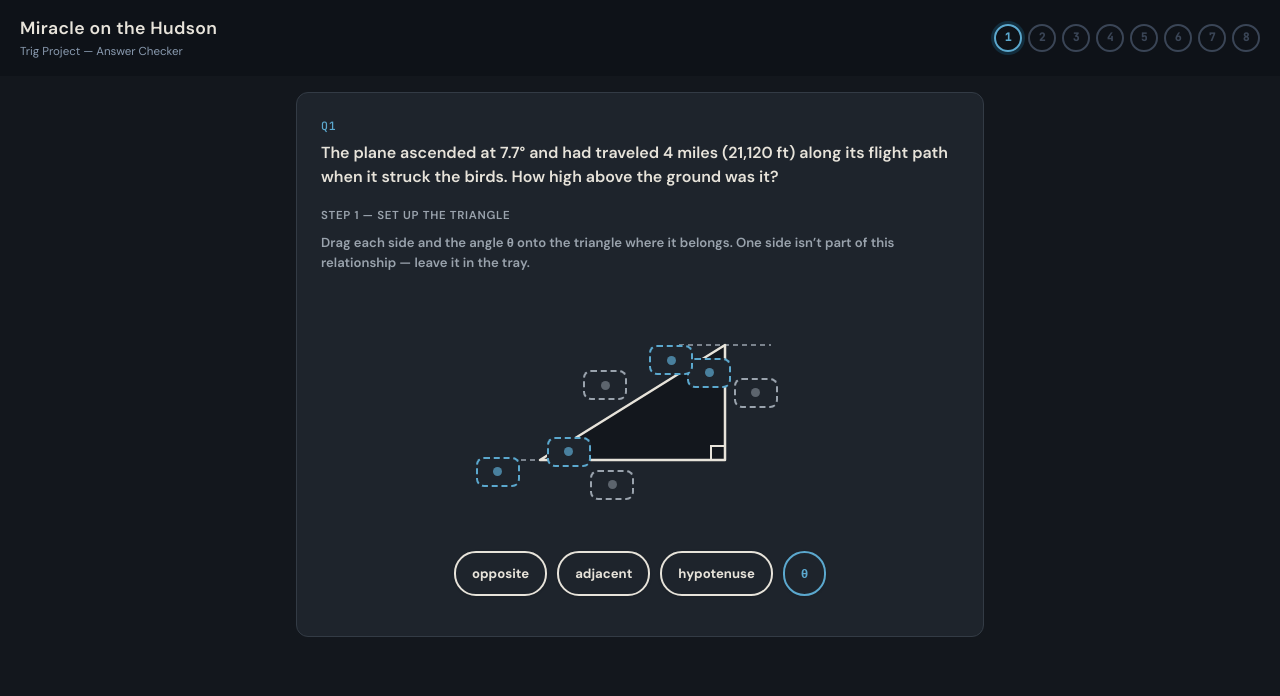
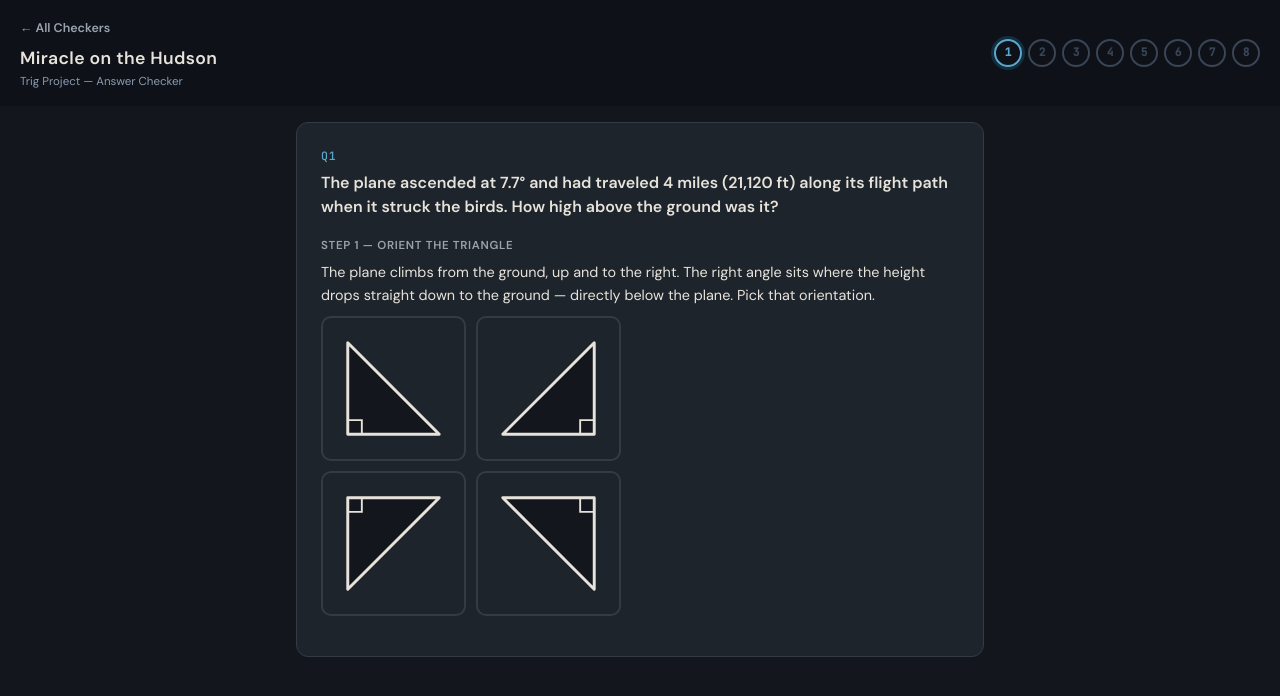
Before and after one commit to sensei-nikku/TEC-Papago-geometry-self-check, a website: page checkers/hudson-project.html in a window 1280 px wide. Drawn offline with Linux system fonts and the light colour scheme.

Commit message:
added hudson checker functionality

```diff
--- a/assets/styles.css
+++ b/assets/styles.css
@@ -210,3 +210,7 @@ select.s-err{border-color:var(--err);background:var(--err-lt)}
 .orient-card:hover{border-color:var(--accent)}
 .orient-card.sel{border-color:var(--accent);background:var(--accent-lt)}
 .orient-card svg{width:100%;display:block}
+
+/* ---- back-to-hub link in checker headers ---- */
+.hdr-back{display:inline-block;font-size:.78rem;font-weight:600;color:var(--muted);text-decoration:none;margin-bottom:5px}
+.hdr-back:hover{color:var(--accent)}
--- a/checkers/hudson-project.html
+++ b/checkers/hudson-project.html
@@ -9,7 +9,7 @@
 </head>
 <body>
 <header class="hdr">
-  <div class="hdr-left"><h1>Miracle on the Hudson</h1><div class="sub">Trig Project — Answer Checker</div></div>
+  <div class="hdr-left"><a class="hdr-back" href="../index.html">&larr; All Checkers</a><h1>Miracle on the Hudson</h1><div class="sub">Trig Project — Answer Checker</div></div>
   <div class="hdr-dots" id="hdrDots"></div>
 </header>
 <main class="main" id="main"></main>
@@ -18,6 +18,8 @@
 <script src="../js/tool-label.js"></script>
 <script src="../js/tool-solve.js"></script>
 <script src="../js/fig-triangle.js"></script>
+<script src="../js/tool-orient.js"></script>
+<script src="../js/fig-orientations.js"></script>
 <script>
 var RATIOS = ['SIN','COS','TAN'];
 var INV    = ['SIN\u207B\u00B9','COS\u207B\u00B9','TAN\u207B\u00B9'];
@@ -27,15 +29,18 @@ K.run([
   { id:'q1', num:'Q1',
     prompt:'The plane ascended at 7.7\u00B0 and had traveled 4 miles (21,120 ft) along its flight path when it struck the birds. How high above the ground was it?',
     pipeline:[
-      Object.assign({ tool:'label', label:'Step 1 \u2014 Set up the triangle' },
+      { tool:'orient', label:'Step 1 \u2014 Orient the triangle',
+        prompt:'The plane climbs from the ground, up and to the right. The right angle sits where the height drops straight down to the ground \u2014 directly below the plane. Pick that orientation.',
+        candidates: figOrientations(), ch:5862169 },
+      Object.assign({ tool:'label', label:'Step 2 \u2014 Set up the triangle' },
         figTriangle({ type:'elev', ratio:'sin', R:[255,175], LOW:[70,175], HIGH:[255,60] })),
-      { tool:'choice', label:'Step 2 \u2014 Which ratio?', ask:'You have the hypotenuse (path) and want the opposite (height). Which ratio?', options:RATIOS, ch:193469871 },
-      { tool:'solve', label:'Step 3 \u2014 Isolate x',
+      { tool:'choice', label:'Step 3 \u2014 Which ratio?', ask:'You have the hypotenuse (path) and want the opposite (height). Which ratio?', options:RATIOS, ch:193469871 },
+      { tool:'solve', label:'Step 4 \u2014 Isolate x',
         start:'sin(7.7\u00B0) = x / 21120',
         steps:[ { instruction:'x is multiplied by 1/21120. Multiply both sides by which inverse to free it?',
                   options:['\u00D721120','\u00D71/21120','\u00D7sin 7.7\u00B0','\u00D71/sin 7.7\u00B0'], ch:17343186,
                   then:'21120 \u00B7 sin(7.7\u00B0) = x' } ] },
-      { tool:'numeric', label:'Step 4 \u2014 Calculator form', answer:2829.8, tol:15, unit:'ft' }
+      { tool:'numeric', label:'Step 5 \u2014 Calculator form', answer:2829.8, tol:15, unit:'ft' }
   ]},
   { id:'q2', num:'Q2',
     prompt:'It then climbed at 2\u00B0 to a maximum altitude of 3,060 ft. Subtract your Q1 height from 3,060 ft to get the extra altitude climbed, then find how far the plane traveled during that climb.',
```
Also changed, not shown: checkers/hudson-pretest.html (+1 -1 lines), demo.html (+1 -1 lines), tests/suite-test.js (+3 -2 lines).
